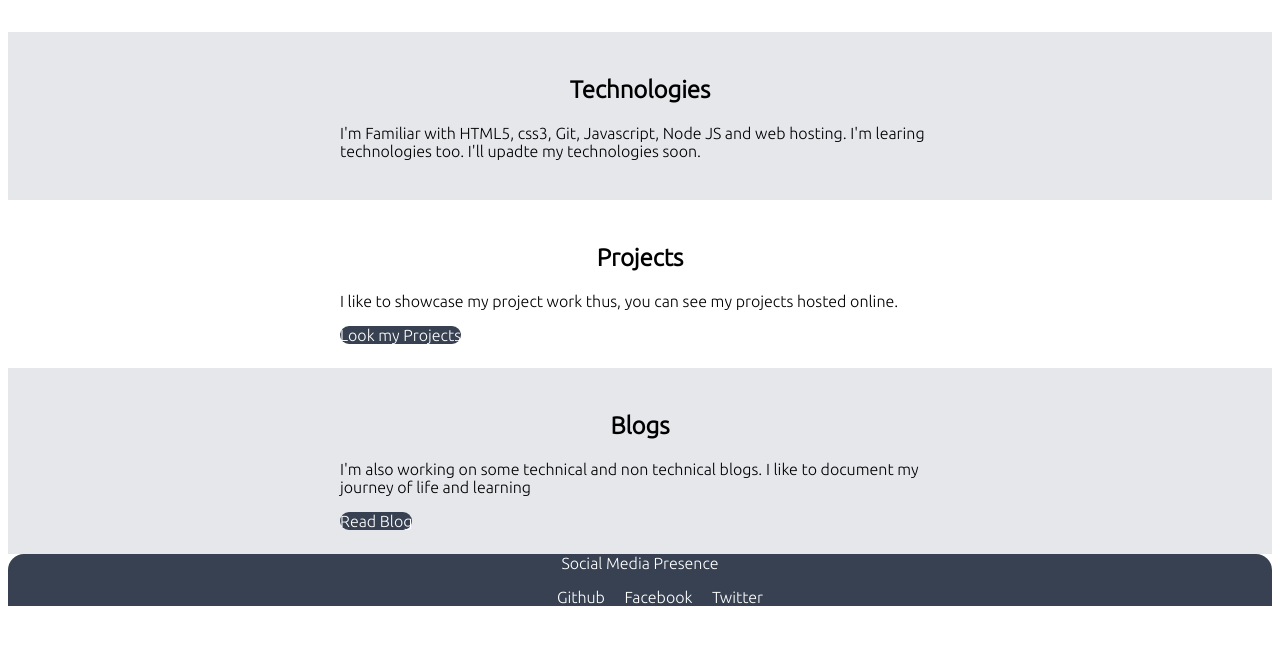
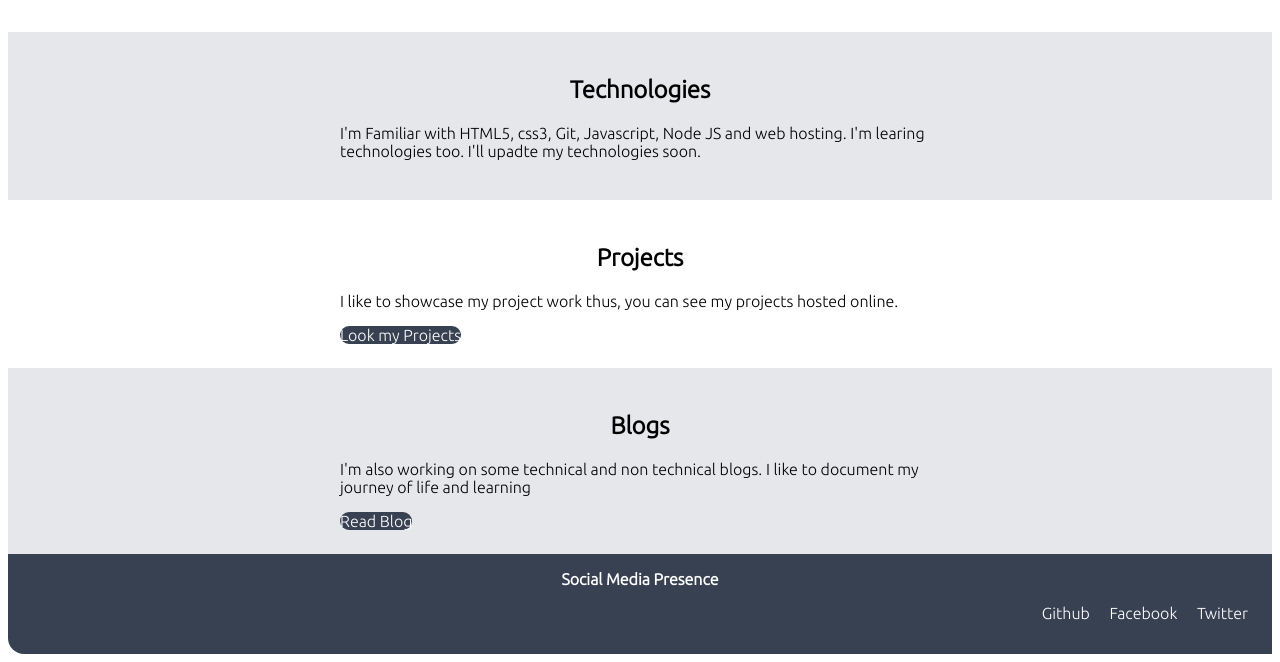
Before and after one commit to rohinipm/Rohini_SimpleWebpage, a plain HTML site: page index.html in a window 1280 px wide. Shown: the part 430-1092 px from the top of the page. Before the commit the page ends 1052 px from the top, so only its background shows below. Drawn offline with Linux system fonts and the light colour scheme.

Commit message:
fix: bug

```diff
--- a/index.html
+++ b/index.html
@@ -52,8 +52,10 @@
         </div >
     </section>
 
+    <nav class="navigation container">
+
     <footer class="footer">
-        <div>Social Media Presence</div>
+        <div class="nav-brand">Social Media Presence</div>
         <ul class="non-bullet nav-pills">
             <li class="list-item-inline">
                 <a class="link" href="https://github.com/rohinipm">Github</a>
@@ -66,5 +68,6 @@
             </li>
         </ul>
     </footer>
+</nav>
 </body>
 </html>
--- a/styles.css
+++ b/styles.css
@@ -108,7 +108,6 @@ font-family: 'Ubuntu', sans-serif;
     text-align: center;
     color: white;
     border-top-right-radius: 1rem;
-    border-top-left-radius: 1rem;
 }
 
 .footer .link{
```
